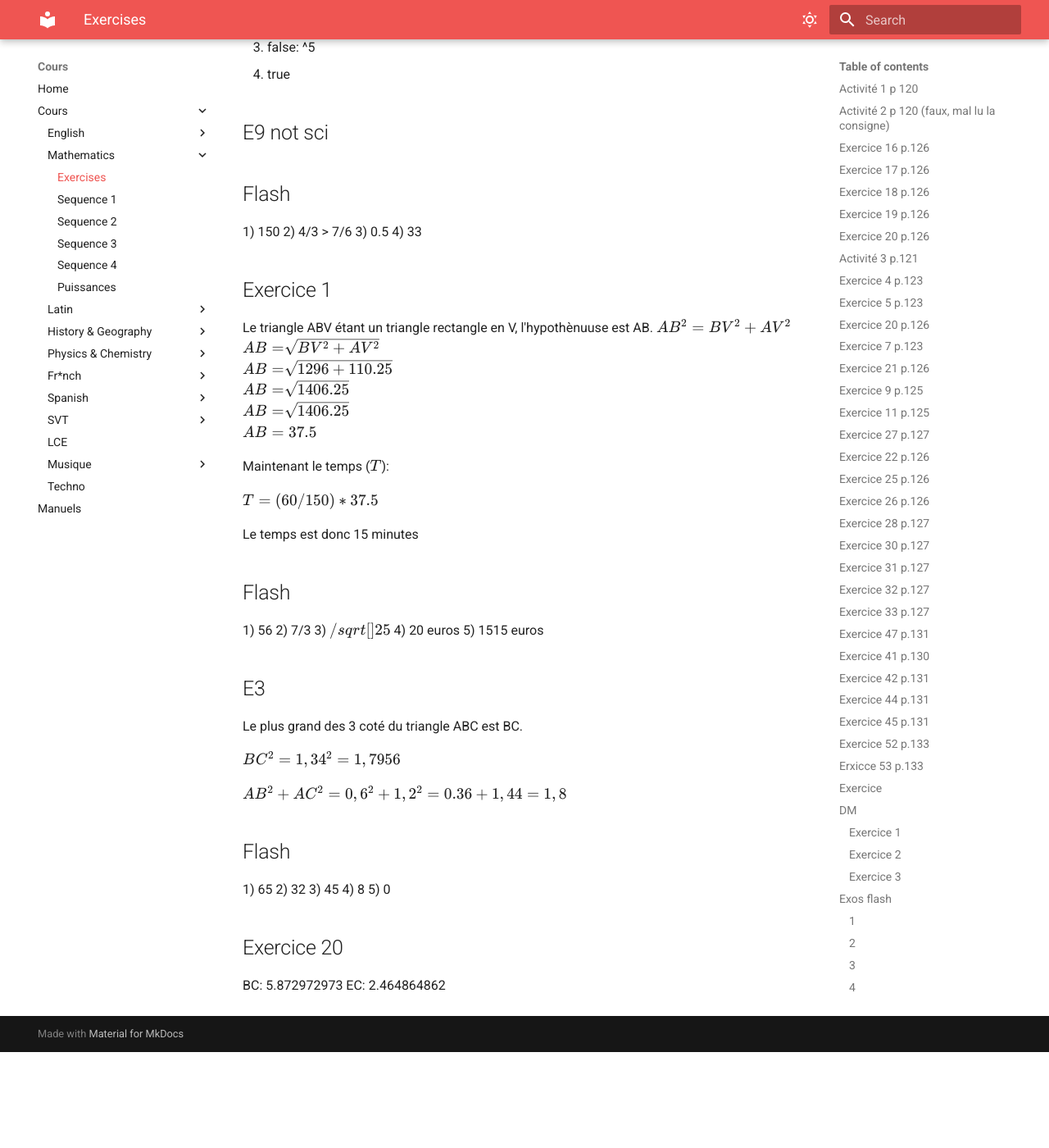
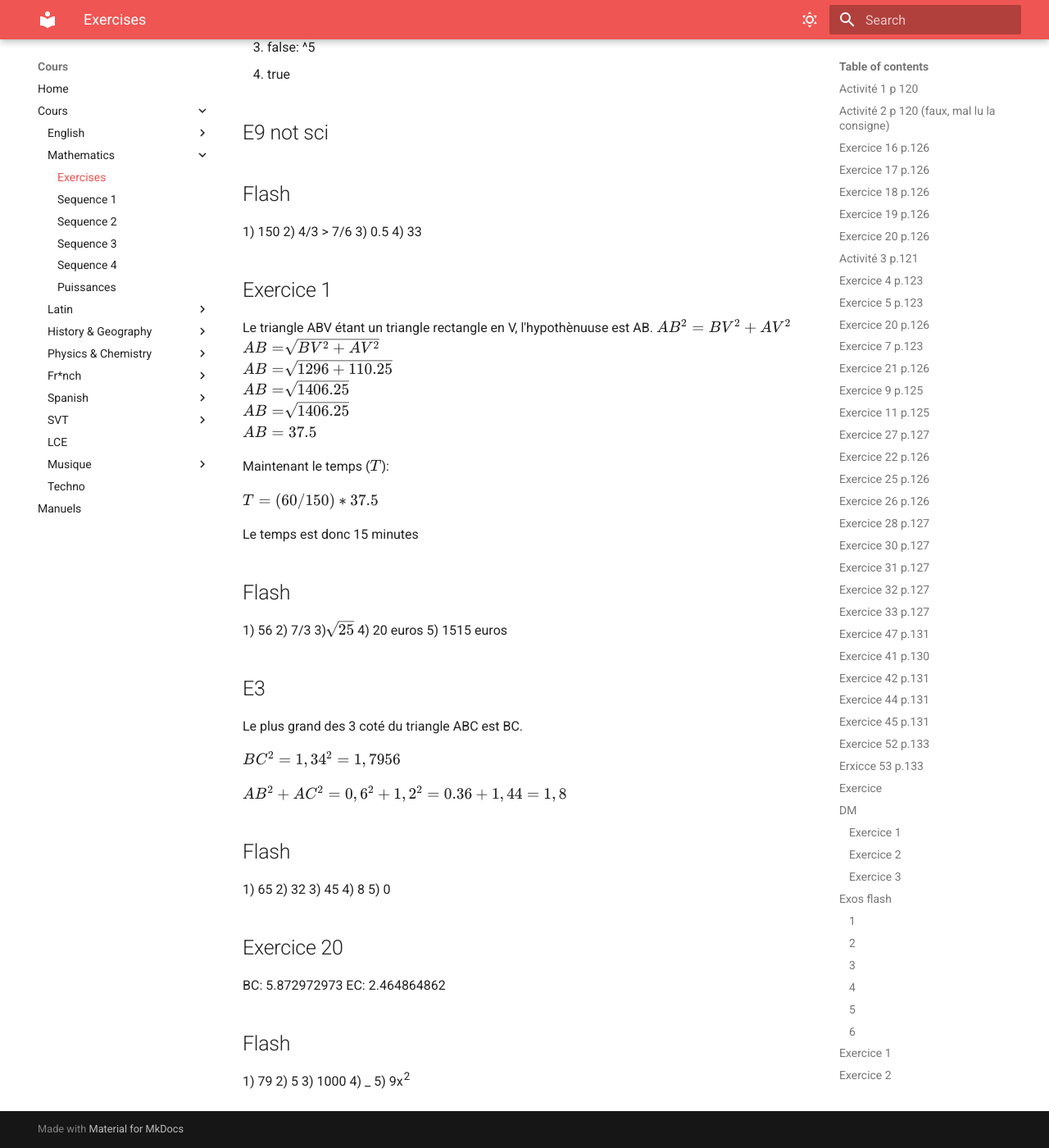
Before and after one commit to Labfox/Cours, an MkDocs documentation site: the page built from docs/mathematics/exercises.md, in a window 1280 px wide and 1400 px high, scrolled down 17783 px. Shown: the whole window at 82% size. Built offline with MkDocs 1.6.1 and Material for MkDocs 9.7.7, drawn with Linux system fonts in a browser that asks for light colours; before the commit the page ends 19066 px from its top, so only the background shows below that.

Commit message:
yesterday's class
Signed-off-by: Labfox <consockbind@gmail.com>

```diff
--- a/docs/mathematics/exercises.md
+++ b/docs/mathematics/exercises.md
@@ -570,7 +570,7 @@
 
 1) 56
 2) 7/3
-3) $/sqrt[]{25}$
+3) $\sqrt[]{25}$
 4) 20 euros
 5) 1515 euros
 
@@ -592,8 +592,15 @@
 4) 8
 5) 0
 
-
 ## Exercice 20
 
 BC: 5.872972973
 EC: 2.464864862
+
+## Flash
+
+1) 79
+2) 5
+3) 1000
+4) _
+5) 9x^2^
```
Also changed, not shown: docs/french/sequency2/main.md (+14 -4 lines), docs/artsp.md (added).
